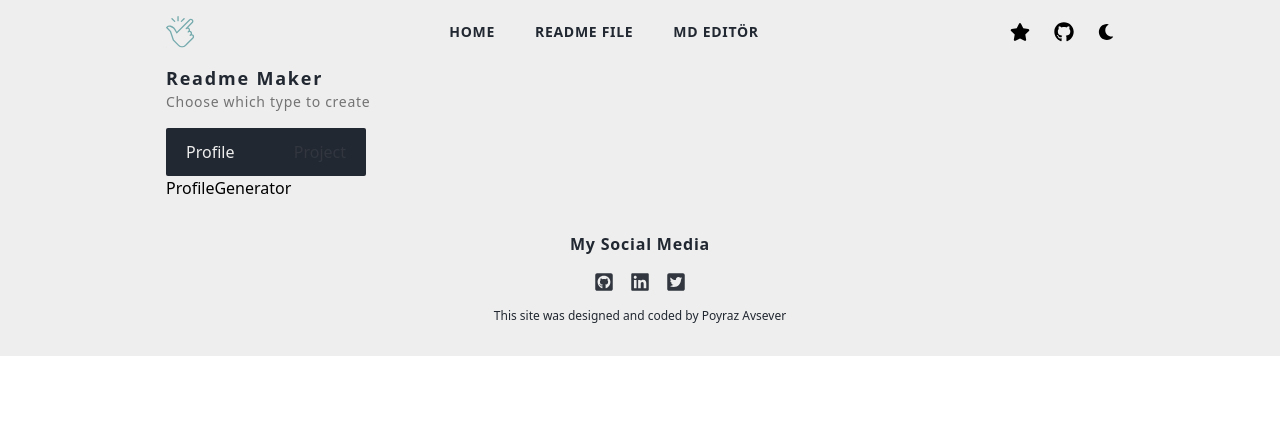
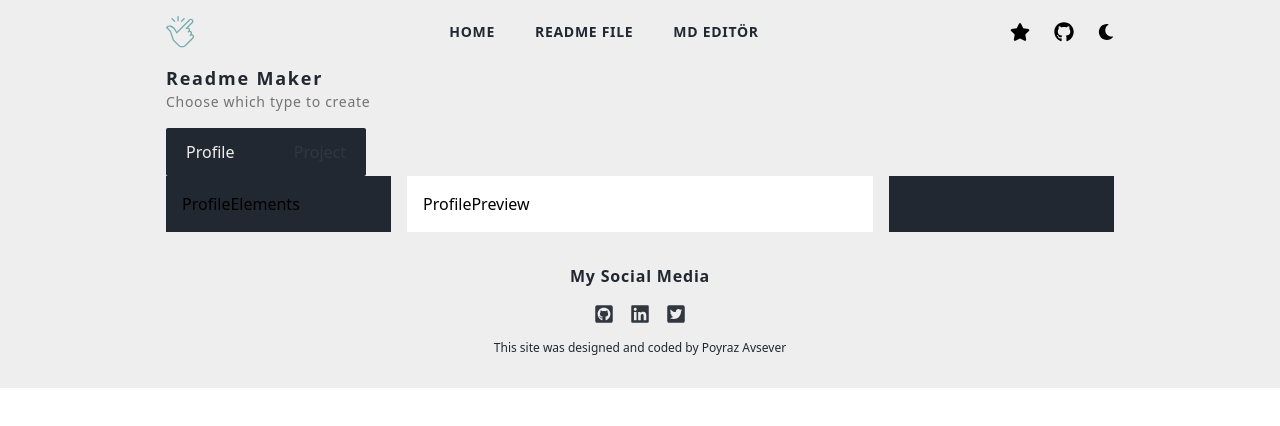
Before and after one commit to poyrazavsever/readme-maker, a Next.js app: page /readmemaker in a window 1280 px wide. Shown: the top 426 px of the page. Built offline with nearby package versions, Linux system fonts and the light colour scheme.

Commit message:
feat: created profile file system

```diff
--- /dev/null
+++ b/components/ReadmeMaker/ProfileCustomization.jsx
@@ -0,0 +1,9 @@
+import React from 'react'
+
+function ProfileCustomization() {
+  return (
+    <div>ProfileCustomization</div>
+  )
+}
+
+export default ProfileCustomization
--- /dev/null
+++ b/components/ReadmeMaker/ProfileElements.jsx
@@ -0,0 +1,9 @@
+import React from 'react'
+
+function ProfileElements() {
+  return (
+    <div>ProfileElements</div>
+  )
+}
+
+export default ProfileElements
--- a/components/ReadmeMaker/ProfileGenerator.jsx
+++ b/components/ReadmeMaker/ProfileGenerator.jsx
@@ -1,9 +1,40 @@
-import React from 'react'
+import React, { useState } from 'react';
+
+// Components
+import ProfileElements from './ProfileElements';
+import ProfileCustomization from './ProfileCustomization';
+import ProfilePreview from './ProfilePreview';
 
 function ProfileGenerator() {
+  const [selectedElement, setSelectedElement] = useState(null);
+  const [customizationData, setCustomizationData] = useState({});
+
   return (
-    <div>ProfileGenerator</div>
-  )
+    <div className="grid grid-cols-12 gap-4">
+      {/* Sol taraf: Eleman seçimi */}
+      <div className="col-span-3 bg-fourth dark:bg-primary p-4">
+        <ProfileElements
+          setSelectedElement={setSelectedElement}
+        />
+      </div>
+
+      {/* Orta kısım: Render edilmiş önizleme */}
+      <div className="col-span-6 bg-white dark:bg-secondary p-4">
+        <ProfilePreview customizationData={customizationData} />
+      </div>
+
+      {/* Sağ taraf: Seçilen elemanın özelleştirilmesi */}
+      <div className="col-span-3 bg-fourth dark:bg-primary p-4">
+        {selectedElement && (
+          <ProfileCustomization
+            selectedElement={selectedElement}
+            setCustomizationData={setCustomizationData}
+            customizationData={customizationData}
+          />
+        )}
+      </div>
+    </div>
+  );
 }
 
-export default ProfileGenerator
+export default ProfileGenerator;
--- /dev/null
+++ b/components/ReadmeMaker/ProfilePreview.jsx
@@ -0,0 +1,9 @@
+import React from 'react'
+
+function ProfilePreview() {
+  return (
+    <div>ProfilePreview</div>
+  )
+}
+
+export default ProfilePreview
```
